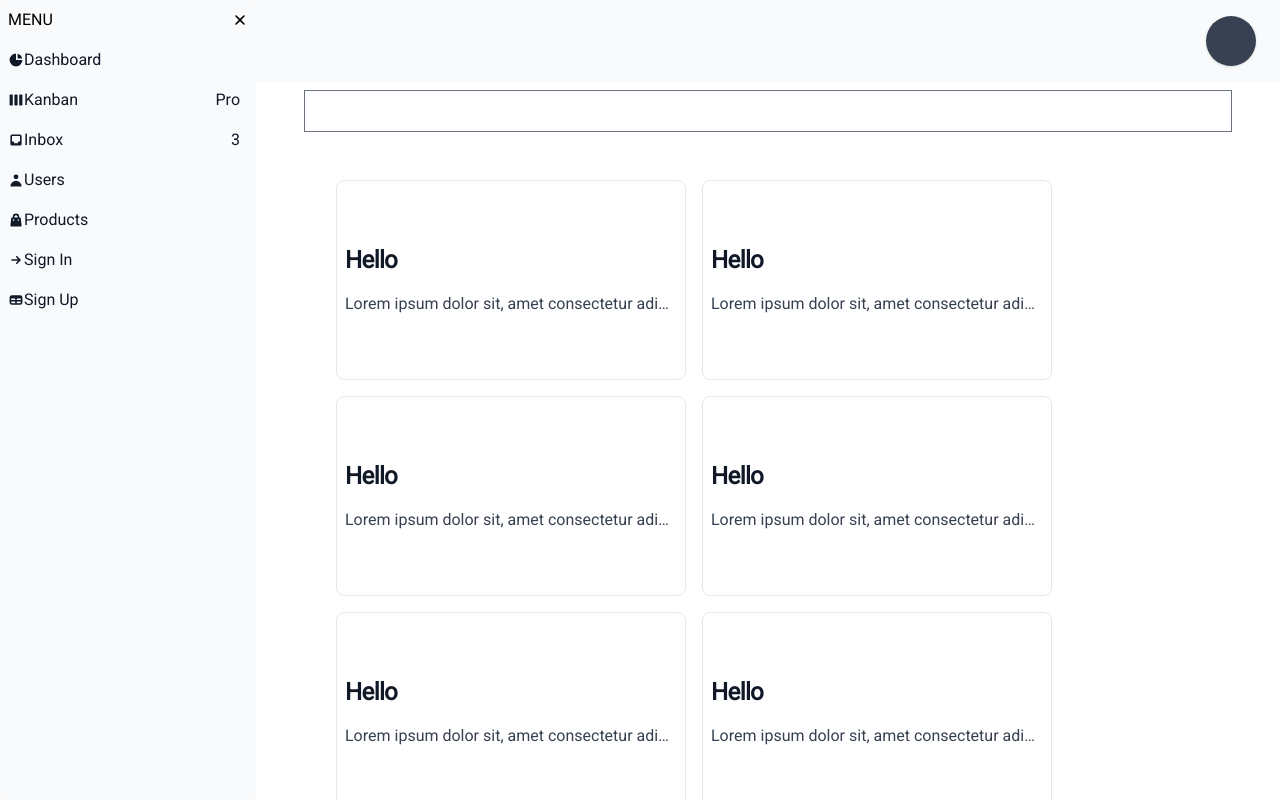
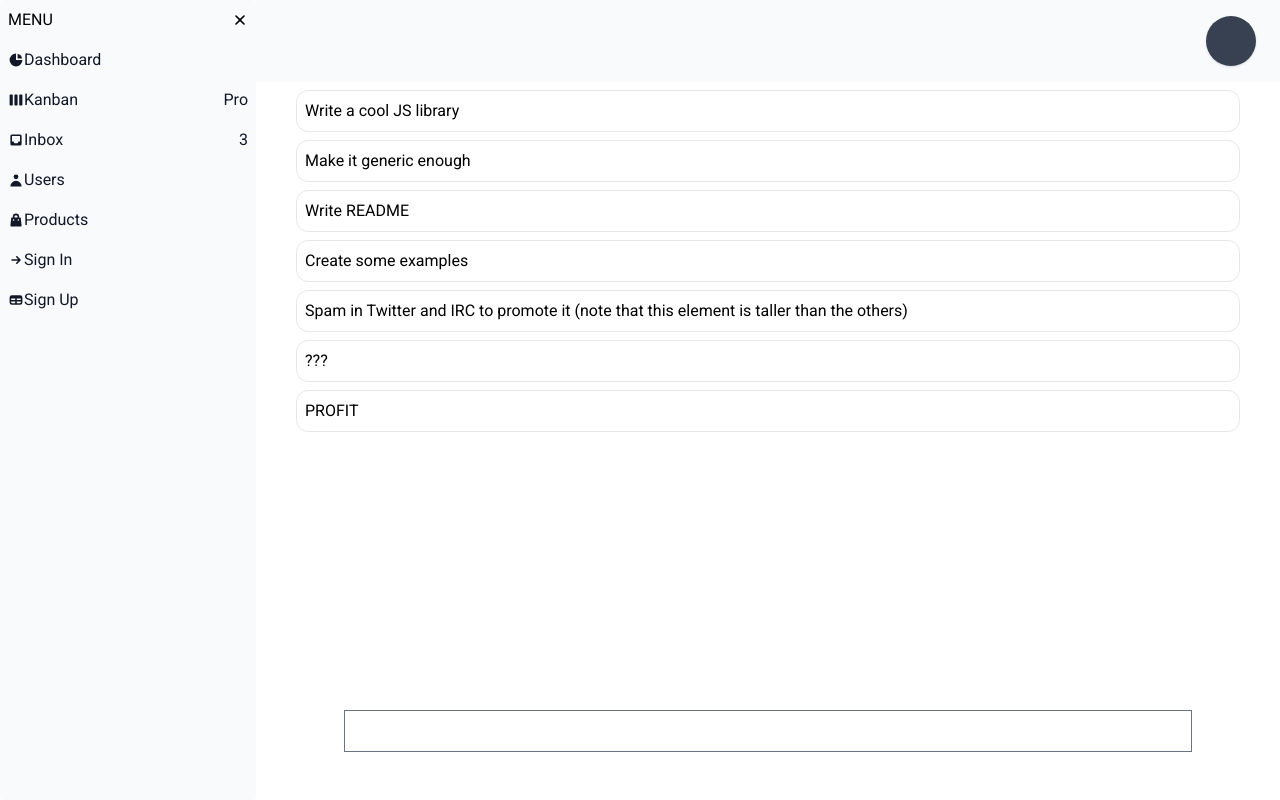
Before and after one commit to rizalazky/todolist-nextjs-app, a Next.js app: page / in a window 1280 px wide. Built offline with nearby package versions, Linux system fonts and the light colour scheme.

Commit message:
dragable list

```diff
--- a/package.json
+++ b/package.json
@@ -11,8 +11,11 @@
   "dependencies": {
     "flowbite": "^2.3.0",
     "flowbite-react": "^0.10.1",
+    "immutability-helper": "^3.1.1",
     "next": "14.2.4",
     "react": "^18",
+    "react-dnd": "^16.0.1",
+    "react-dnd-html5-backend": "^16.0.1",
     "react-dom": "^18"
   },
   "devDependencies": {
--- a/src/app/page.tsx
+++ b/src/app/page.tsx
@@ -1,24 +1,16 @@
-import { Card, Input } from "@/components";
+import {  ContainerList, Input } from "@/components";
+
 
 
 export default function Home() {
   return (
-    <main className="flex flex-col w-full h-full px-10">
-      <Input/>
-      <div className="flex flex-wrap justify-start items-start gap-4 p-10">
-        <Card title="Hello" description="Lorem ipsum dolor sit, amet consectetur adipisicing elit. Laborum consectetur consequuntur eaque, quia velit voluptatibus. Enim, repellendus! Velit consequatur repellat a possimus voluptatum aliquam, architecto quasi est, error ullam atque?"/>
-        <Card title="Hello" description="Lorem ipsum dolor sit, amet consectetur adipisicing elit. Laborum consectetur consequuntur eaque, quia velit voluptatibus. Enim, repellendus! Velit consequatur repellat a possimus voluptatum aliquam, architecto quasi est, error ullam atque?"/>
-        <Card title="Hello" description="Lorem ipsum dolor sit, amet consectetur adipisicing elit. Laborum consectetur consequuntur eaque, quia velit voluptatibus. Enim, repellendus! Velit consequatur repellat a possimus voluptatum aliquam, architecto quasi est, error ullam atque?"/>
-        <Card title="Hello" description="Lorem ipsum dolor sit, amet consectetur adipisicing elit. Laborum consectetur consequuntur eaque, quia velit voluptatibus. Enim, repellendus! Velit consequatur repellat a possimus voluptatum aliquam, architecto quasi est, error ullam atque?"/>
-        <Card title="Hello" description="Lorem ipsum dolor sit, amet consectetur adipisicing elit. Laborum consectetur consequuntur eaque, quia velit voluptatibus. Enim, repellendus! Velit consequatur repellat a possimus voluptatum aliquam, architecto quasi est, error ullam atque?"/>
-        <Card title="Hello" description="Lorem ipsum dolor sit, amet consectetur adipisicing elit. Laborum consectetur consequuntur eaque, quia velit voluptatibus. Enim, repellendus! Velit consequatur repellat a possimus voluptatum aliquam, architecto quasi est, error ullam atque?"/>
-        <Card title="Hello" description="Lorem ipsum dolor sit, amet consectetur adipisicing elit. Laborum consectetur consequuntur eaque, quia velit voluptatibus. Enim, repellendus! Velit consequatur repellat a possimus voluptatum aliquam, architecto quasi est, error ullam atque?"/>
-        <Card title="Hello" description="Lorem ipsum dolor sit, amet consectetur adipisicing elit. Laborum consectetur consequuntur eaque, quia velit voluptatibus. Enim, repellendus! Velit consequatur repellat a possimus voluptatum aliquam, architecto quasi est, error ullam atque?"/>
-        <Card title="Hello" description="Lorem ipsum dolor sit, amet consectetur adipisicing elit. Laborum consectetur consequuntur eaque, quia velit voluptatibus. Enim, repellendus! Velit consequatur repellat a possimus voluptatum aliquam, architecto quasi est, error ullam atque?"/>
-        <Card title="Hello" description="Lorem ipsum dolor sit, amet consectetur adipisicing elit. Laborum consectetur consequuntur eaque, quia velit voluptatibus. Enim, repellendus! Velit consequatur repellat a possimus voluptatum aliquam, architecto quasi est, error ullam atque?"/>
-        <Card title="Hello" description="Lorem ipsum dolor sit, amet consectetur adipisicing elit. Laborum consectetur consequuntur eaque, quia velit voluptatibus. Enim, repellendus! Velit consequatur repellat a possimus voluptatum aliquam, architecto quasi est, error ullam atque?"/>
+    <>
+      <main className="flex flex-col w-full h-full px-10">
+        <ContainerList/>
+      </main>
+      <div className="sticky bottom-10 px-20 w-full">
+        <Input/>
       </div>
-
-    </main>
+    </>
   );
 }
--- /dev/null
+++ b/src/components/ContainerList/index.tsx
@@ -0,0 +1,15 @@
+'use client'
+import React from 'react'
+import { DndProvider } from 'react-dnd'
+import Container from '../container'
+import { HTML5Backend } from 'react-dnd-html5-backend'
+
+function index() {
+  return (
+    <DndProvider backend={HTML5Backend}>
+        <Container/>
+    </DndProvider>
+  )
+}
+
+export default index
--- a/src/components/card/index.tsx
+++ b/src/components/card/index.tsx
@@ -10,7 +10,7 @@
 
 export default function Component(card:CardType) {
   return (
-    <Card href="#" className="max-w-sm px-2 py-2 h-[200px] w-[350px]">
+    <Card href="#" className="max-w-sm px-4 py-2 w-[350px]">
       <h5 className="text-2xl font-bold tracking-tight text-gray-900 dark:text-white">
         {card.title}
       </h5>
--- /dev/null
+++ b/src/components/container/index.tsx
@@ -0,0 +1,85 @@
+'use client'
+import update from 'immutability-helper'
+import type { FC } from 'react'
+import { useCallback, useState } from 'react'
+import DragableCard from '../dragablecard'
+
+
+
+export interface Item {
+  id: number
+  text: string
+}
+
+export interface ContainerState {
+  cards: Item[]
+}
+
+const Container: FC = () => {
+  {
+    const [cards, setCards] = useState([
+      {
+        id: 1,
+        text: 'Write a cool JS library',
+      },
+      {
+        id: 2,
+        text: 'Make it generic enough',
+      },
+      {
+        id: 3,
+        text: 'Write README',
+      },
+      {
+        id: 4,
+        text: 'Create some examples',
+      },
+      {
+        id: 5,
+        text: 'Spam in Twitter and IRC to promote it (note that this element is taller than the others)',
+      },
+      {
+        id: 6,
+        text: '???',
+      },
+      {
+        id: 7,
+        text: 'PROFIT',
+      },
+    ])
+
+    const moveCard = useCallback((dragIndex: number, hoverIndex: number) => {
+      setCards((prevCards: Item[]) =>
+        update(prevCards, {
+          $splice: [
+            [dragIndex, 1],
+            [hoverIndex, 0, prevCards[dragIndex] as Item],
+          ],
+        }),
+      )
+    }, [])
+
+    const renderCard = useCallback(
+      (card: { id: number; text: string }, index: number) => {
+        return (
+          <DragableCard
+            key={card.id}
+            index={index}
+            id={card.id}
+            text={card.text}
+            moveCard={moveCard}
+          />
+        )
+      },
+      [],
+    )
+
+    return (
+      <>
+        <div className='w-full'>{cards.map((card, i) => renderCard(card, i))}</div>
+      </>
+    )
+  }
+}
+
+export default Container
--- /dev/null
+++ b/src/components/dragablecard/index.tsx
@@ -0,0 +1,108 @@
+'use client'
+import type { Identifier, XYCoord } from 'dnd-core'
+import type { FC } from 'react'
+import { useRef } from 'react'
+import { useDrag, useDrop } from 'react-dnd'
+
+const ItemTypes = {
+    CARD: 'card',
+}
+
+
+
+export interface CardProps {
+  id: any
+  text: string
+  index: number
+  moveCard: (dragIndex: number, hoverIndex: number) => void
+}
+
+interface DragItem {
+  index: number
+  id: string
+  type: string
+}
+
+const DragableCard: FC<CardProps> = ({ id, text, index, moveCard }) => {
+  const ref = useRef<HTMLDivElement>(null)
+  const [{ handlerId }, drop] = useDrop<
+    DragItem,
+    void,
+    { handlerId: Identifier | null }
+  >({
+    accept: ItemTypes.CARD,
+    collect(monitor) {
+      return {
+        handlerId: monitor.getHandlerId(),
+      }
+    },
+    hover(item: DragItem, monitor) {
+      if (!ref.current) {
+        return
+      }
+      const dragIndex = item.index
+      const hoverIndex = index
+
+      // Don't replace items with themselves
+      if (dragIndex === hoverIndex) {
+        return
+      }
+
+      // Determine rectangle on screen
+      const hoverBoundingRect = ref.current?.getBoundingClientRect()
+
+      // Get vertical middle
+      const hoverMiddleY =
+        (hoverBoundingRect.bottom - hoverBoundingRect.top) / 2
+
+      // Determine mouse position
+      const clientOffset = monitor.getClientOffset()
+
+      // Get pixels to the top
+      const hoverClientY = (clientOffset as XYCoord).y - hoverBoundingRect.top
+
+      // Only perform the move when the mouse has crossed half of the items height
+      // When dragging downwards, only move when the cursor is below 50%
+      // When dragging upwards, only move when the cursor is above 50%
+
+      // Dragging downwards
+      if (dragIndex < hoverIndex && hoverClientY < hoverMiddleY) {
+        return
+      }
+
+      // Dragging upwards
+      if (dragIndex > hoverIndex && hoverClientY > hoverMiddleY) {
+        return
+      }
+
+      // Time to actually perform the action
+      moveCard(dragIndex, hoverIndex)
+
+      // Note: we're mutating the monitor item here!
+      // Generally it's better to avoid mutations,
+      // but it's good here for the sake of performance
+      // to avoid expensive index searches.
+      item.index = hoverIndex
+    },
+  })
+
+  const [{ isDragging }, drag] = useDrag({
+    type: ItemTypes.CARD,
+    item: () => {
+      return { id, index }
+    },
+    collect: (monitor: any) => ({
+      isDragging: monitor.isDragging(),
+    }),
+  })
+
+  const opacity = isDragging ? 0 : 1
+  drag(drop(ref))
+  return (
+    <div ref={ref} className='w-full rounded-xl border p-2 my-2 cursor-move' style={{ opacity }} data-handler-id={handlerId}>
+      {text}
+    </div>
+  )
+}
+
+export default DragableCard
--- a/src/components/index.tsx
+++ b/src/components/index.tsx
@@ -3,6 +3,10 @@
 import Card from './card'
 import Input from './input'
 
+import Container from './container'
+import DragableCard from './dragablecard'
+import ContainerList from './ContainerList'
+
 export{
-    Sidebar, Navbar, Card, Input
+    Sidebar, Navbar, Card, Input ,Container, DragableCard, ContainerList
 }
```
Also changed, not shown: 1 other file (tests, documents, lock files or other folders).
